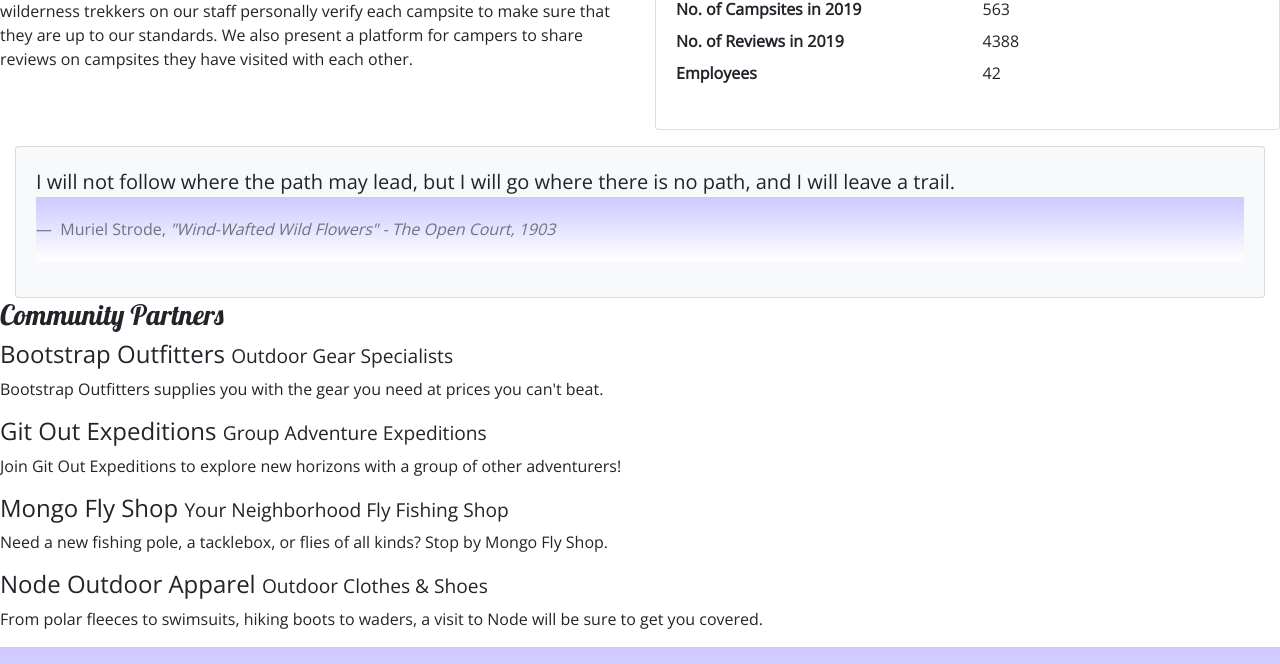
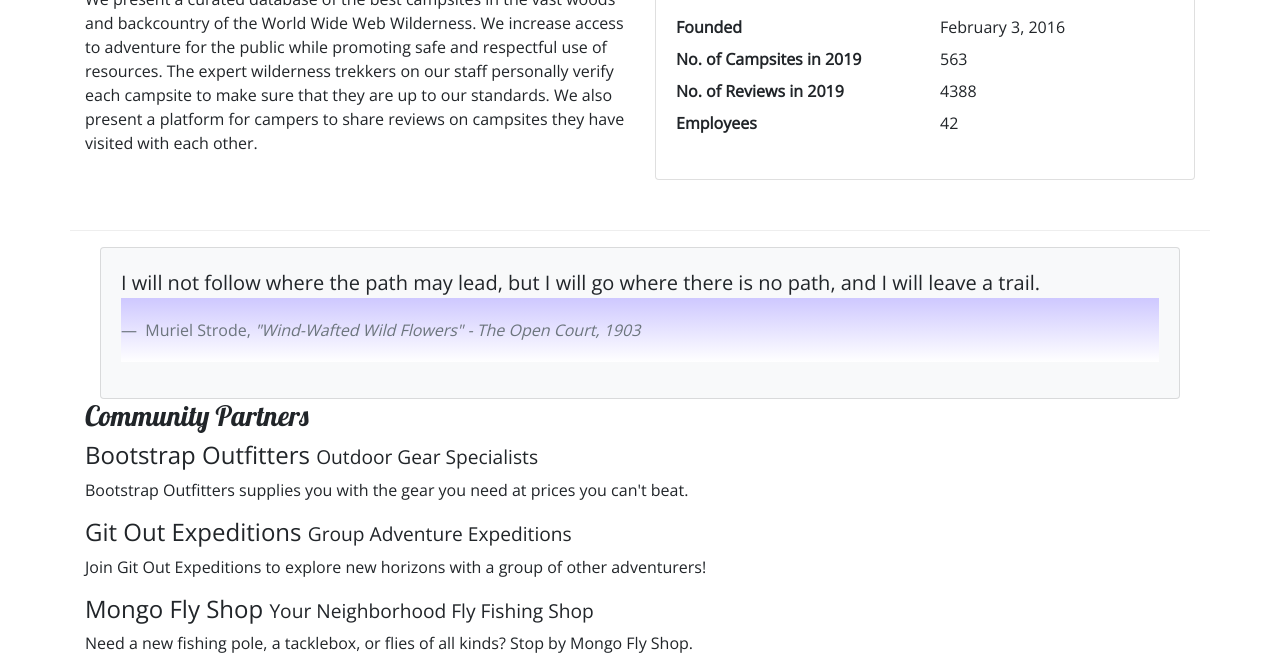
Before and after one commit to laylar/nucamp-bootstrap, a website: page aboutus.html in a window 1280 px wide. Shown: the part 468-1132 px from the top of the page. Drawn offline with nearby package versions, Linux system fonts and the light colour scheme.

Commit message:
fixed container tags

```diff
--- a/aboutus.html
+++ b/aboutus.html
@@ -62,8 +62,8 @@
     </div>
 
 
-
-        <div class="row">
+    <div class="container">
+        <div class="row row-content align-items-center">
             <div class="col-xs col-sm-6">
                 <h3>Our Mission</h3>
                 <p>We present a curated database of the best campsites in the vast woods and backcountry of the World Wide Web Wilderness. We increase access to adventure for the public while promoting safe and respectful use of resources. The expert wilderness trekkers on our staff personally verify each campsite to make sure that they are up to our standards. We also present a platform for campers to share reviews on campsites they have visited with each other.</p>
```
Also changed, not shown: index.html (+2 -3 lines).
